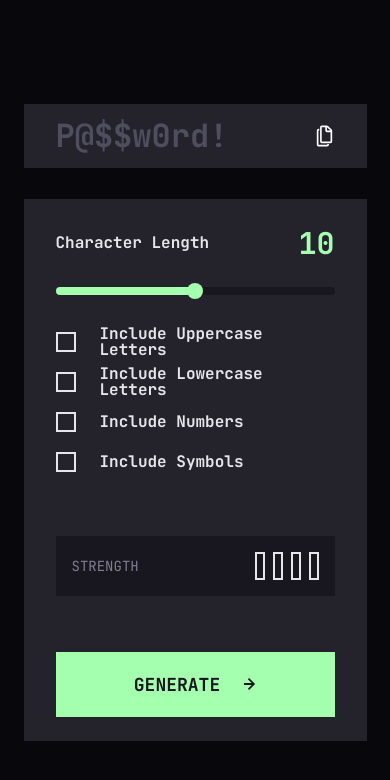
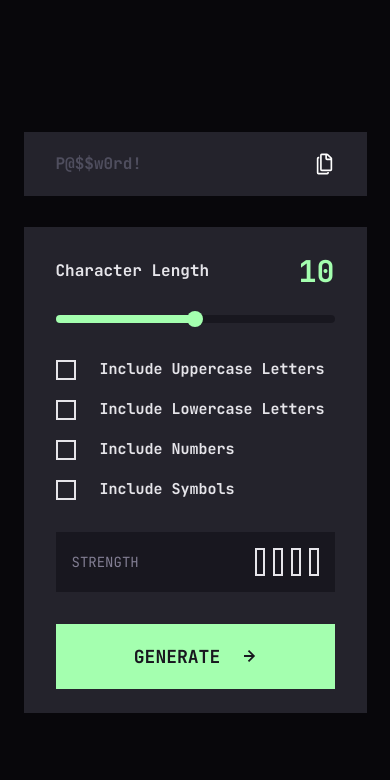
Before and after one commit to NP-12D/Password-Generator-, a React (Vite) app: page / in a window 390 px wide. Shown: the top 780 px of the page. Built offline with nearby package versions, Linux system fonts and the light colour scheme.

Commit message:
fix: responsive layout adjustments across components

```diff
--- a/src/components/CheckOptions.jsx
+++ b/src/components/CheckOptions.jsx
@@ -29,7 +29,6 @@ const CheckboxGroup = styled.div`
   display: flex;
   flex-direction: column;
   gap: 20px;
-  margin-bottom: 32px;
 `;
 
 const CheckboxContainer = styled.label`
@@ -47,8 +46,8 @@ const CheckboxContainer = styled.label`
   line-height: 100%;
   letter-spacing: 0px;
   color: rgba(230, 229, 234, 1);
-  @media (max-width: 480px) {
-    font-size: 16px;
+  @media (max-width: 500px) {
+    font-size: 15px;
   }
 `;
 
--- a/src/components/PasswordDisplay.jsx
+++ b/src/components/PasswordDisplay.jsx
@@ -30,7 +30,9 @@ const PasswordText = styled.h2`
   font-size: 32px;
   font-weight: 700;
   color: ${({ $placeholder }) => ($placeholder ? "#4F4E5E" : "#E6E5EA")};
-
+   @media screen and (max-width:600px) {
+    font-size:16px;
+  }
 
 `;
 
--- a/src/components/StrengthMeasure.jsx
+++ b/src/components/StrengthMeasure.jsx
@@ -23,17 +23,15 @@ export default function StrengthMeasure({ strength }) {
 
 const StrengthContainer = styled.div`
   background-color: #18171f;
-  padding: 24px 32px;
+  padding: 20px 32px;
   display: flex;
   justify-content: space-between;
   align-items: center;
-  margin-bottom: 32px;
   text-transform: uppercase;
   box-sizing: border-box;
 
   @media (max-width: 480px) {
     padding: 16px;
-    margin-bottom: 24px;
   }
 `;
 
--- a/src/pages/PasswordGenerator.jsx
+++ b/src/pages/PasswordGenerator.jsx
@@ -8,20 +8,19 @@ export default function PasswordGenerator() {
     <>
       <Main>
         <PasswordDisplay password={password} />
-       <OptionsContainer setPassword={setPassword} />
-
-
+        <OptionsContainer setPassword={setPassword} />
       </Main>
     </>
   );
 }
 const Main = styled.main`
+  padding-block: 40px;
   width: 100%;
   min-height: 100vh;
   background-color: rgba(8, 7, 11, 1);
   display: flex;
-  flex-direction:column;
+  flex-direction: column;
   align-items: center;
   justify-content: center;
-  gap:31px;
+  gap: 31px;
 `;
```
